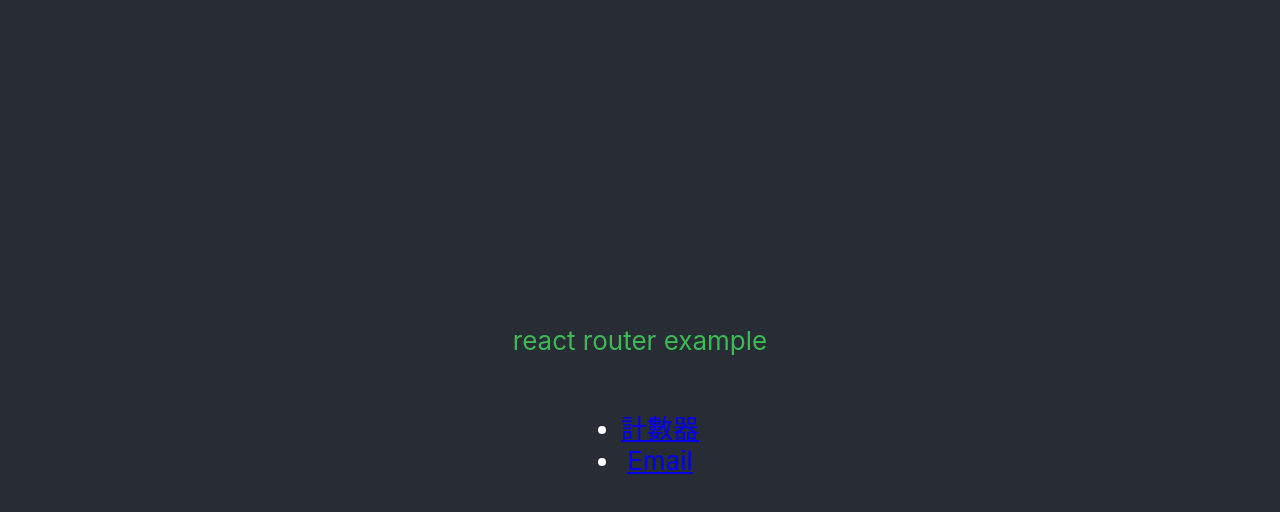
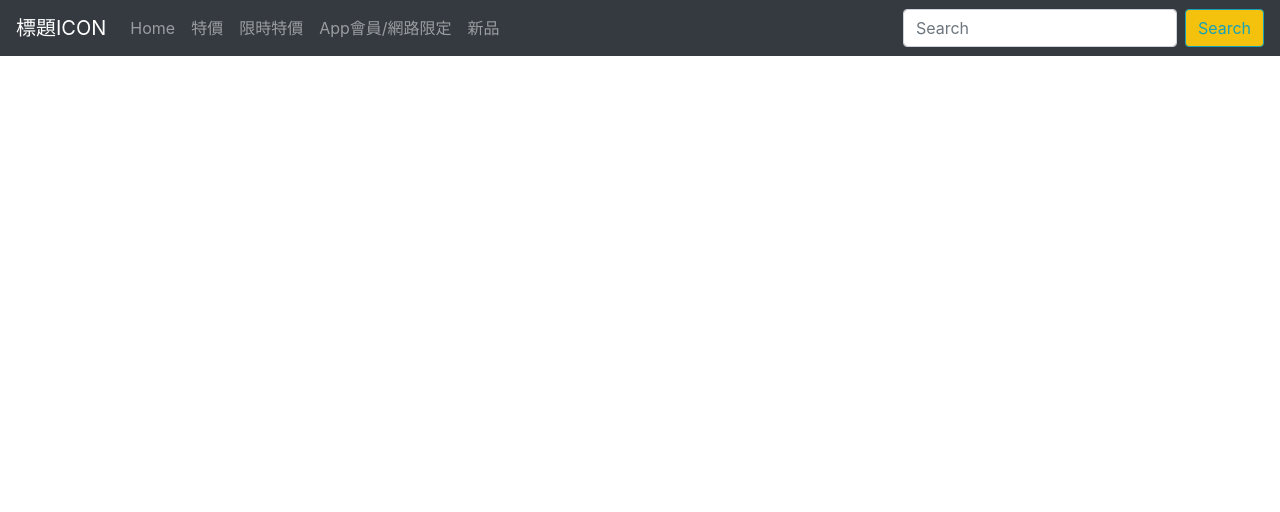
Before and after one commit to WuYoTing/Isthereanyclothes-react, a React (Create React App) app: page /home in a window 1280 px wide. Shown: the top 512 px of the page. Built offline with nearby package versions, Linux system fonts and the light colour scheme.

Commit message:
feat: react搭配react-boostrap  練習

```diff
--- a/package.json
+++ b/package.json
@@ -6,8 +6,10 @@
     "@testing-library/jest-dom": "^4.2.4",
     "@testing-library/react": "^9.5.0",
     "@testing-library/user-event": "^7.2.1",
+    "bootstrap": "^4.5.0",
     "node-sass": "^4.14.1",
     "react": "^16.13.1",
+    "react-bootstrap": "^1.3.0",
     "react-dom": "^16.13.1",
     "react-router": "^5.2.0",
     "react-router-dom": "^5.2.0",
--- a/src/App.js
+++ b/src/App.js
@@ -1,30 +1,13 @@
-import React, {useState} from 'react';
-import {BrowserRouter as Router, Switch, Route, Link} from 'react-router-dom';
-import './App.css';
+import React from 'react';
+import 'bootstrap/dist/css/bootstrap.min.css';
 import './scss/style.scss';
-import Counter from "./components/Counter";
-import Form from "./components/Form";
+import Layout from "./components/layout";
 
 const App = () => {
-    const [count, setCount] = useState(0);
-    const [formdone, setFormdone] = useState(false)
     return (
-        <Router>
-            <div className="App">
-                <div className="App-header">
-                    <p className="hello">react router example</p>
-                    <ul>
-                        <li><Link to="counter">計數器</Link></li>
-                        <li><Link to="Form">Email</Link></li>
-                    </ul>
-                    <switch>
-                        <Route path='/counter' component={() => <Counter count={count} setCount={setCount}/>}/>
-                        <Route path='/form' component={() => <Form formdone={formdone} setFormdone={setFormdone}/>}/>
-                    </switch>
-                    {formdone ? <p>表單填寫完成</p> : null}
-                </div>
-            </div>
-        </Router>
+        <div>
+            <Layout/>
+        </div>
     );
 }
 export default App;
--- a/src/components/Counter.js
+++ /dev/null
@@ -1,19 +0,0 @@
-import React, {useEffect, useState} from "react";
-
-const Counter = (props) => {
-    const [changetime, setChangetime] = useState(0);
-
-    useEffect(() => {
-        setChangetime(changetime + 1);
-    }, [props.count])
-    return (
-        <div>
-            <p className="count">count: {props.count}</p>
-            <button className="btn" onClick={() => props.setCount(props.count + 1)}>+</button>
-            <p className="changetime">setchangetime被call了 {changetime} 次</p>
-            {changetime > 7 ? <p>已改動{changetime}次</p> : null}
-            {props.count < 5 && <p>請繼續點擊</p>}
-        </div>
-    )
-}
-export default Counter;
--- a/src/components/Form.js
+++ /dev/null
@@ -1,22 +0,0 @@
-import React, {useState} from "react";
-
-const Form = (props) => {
-    const [email, setEmail] = useState('');
-    const [password, setPassword] = useState('');
-    const handleSubmit = (e) => {
-        e.preventDefault();
-        props.setFormdone(true);
-    }
-    return (
-        <form onSubmit={handleSubmit}>
-            <input name="email" type="text" placeholder="請輸入email"
-                   onChange={(e) => setEmail(e.target.value)} value={email}/>
-            <input name="password" type="password" placeholder="請輸入密碼"
-                   onChange={(e) => setPassword(e.target.value)} value={password}/>
-            <input type="submit" value="submit"/>
-            {props.formdone ? <p>email:{email} 密碼:{password}</p> : null}
-        </form>
-    );
-}
-
-export default Form;
--- /dev/null
+++ b/src/components/layout.js
@@ -0,0 +1,27 @@
+import React, {useState} from "react";
+import Navbar from 'react-bootstrap/Navbar';
+import Nav from 'react-bootstrap/Nav';
+import Form from 'react-bootstrap/Form';
+import FormControl from 'react-bootstrap/FormControl';
+import Button from 'react-bootstrap/Button';
+
+const Layout = () => {
+    const [search, setSearch] = useState('');
+    return (
+        <Navbar bg="dark" variant="dark">
+            <Navbar.Brand href="#home">標題ICON</Navbar.Brand>
+            <Nav className="mr-auto">
+                <Nav.Link href="#home">Home</Nav.Link>
+                <Nav.Link href="#features">特價</Nav.Link>
+                <Nav.Link href="#pricing">限時特價</Nav.Link>
+                <Nav.Link href="#pricing">App會員/網路限定</Nav.Link>
+                <Nav.Link href="#pricing">新品</Nav.Link>
+            </Nav>
+            <Form inline>
+                <FormControl type="text" placeholder="Search" className="mr-sm-2"/>
+                <Button variant="outline-info">Search</Button>
+            </Form>
+        </Navbar>
+    );
+}
+export default Layout;
--- a/src/index.css
+++ /dev/null
@@ -1,13 +0,0 @@
-body {
-  margin: 0;
-  font-family: -apple-system, BlinkMacSystemFont, 'Segoe UI', 'Roboto', 'Oxygen',
-    'Ubuntu', 'Cantarell', 'Fira Sans', 'Droid Sans', 'Helvetica Neue',
-    sans-serif;
-  -webkit-font-smoothing: antialiased;
-  -moz-osx-font-smoothing: grayscale;
-}
-
-code {
-  font-family: source-code-pro, Menlo, Monaco, Consolas, 'Courier New',
-    monospace;
-}
--- a/src/index.js
+++ b/src/index.js
@@ -1,8 +1,8 @@
 import React from 'react';
 import ReactDOM from 'react-dom';
-import './index.css';
 import App from './App';
 import * as serviceWorker from './serviceWorker';
+import 'bootstrap/dist/css/bootstrap.min.css';
 
 ReactDOM.render(
     <React.StrictMode>
--- a/src/scss/style.css
+++ b/src/scss/style.css
@@ -4,8 +4,9 @@
   color: #3cba54;
 }
 
-.count {
+.Link {
   color: #4885ed;
+  text-decoration: none;
 }
 
 .btn {
--- a/src/scss/style.scss
+++ b/src/scss/style.scss
@@ -9,8 +9,9 @@ $gray: gray;
   color: $google_Green;
 }
 
-.count {
+.Link {
   color: $google_Blue;
+  text-decoration: none;
 }
 
 .btn {
```
Also changed, not shown: src/components/home.js (added, +7 -0 lines), src/components/limitedtime.js (added, +7 -0 lines), 2 other files (tests, documents, lock files or other folders).
